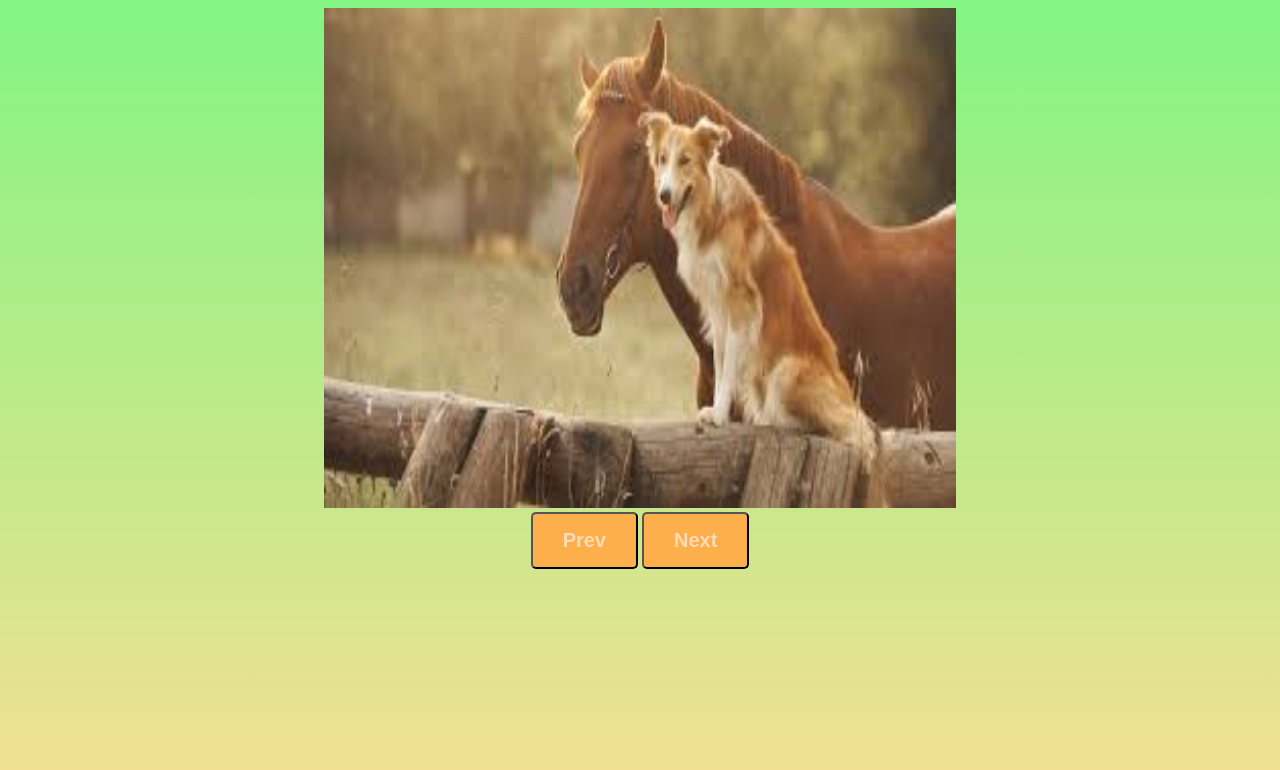
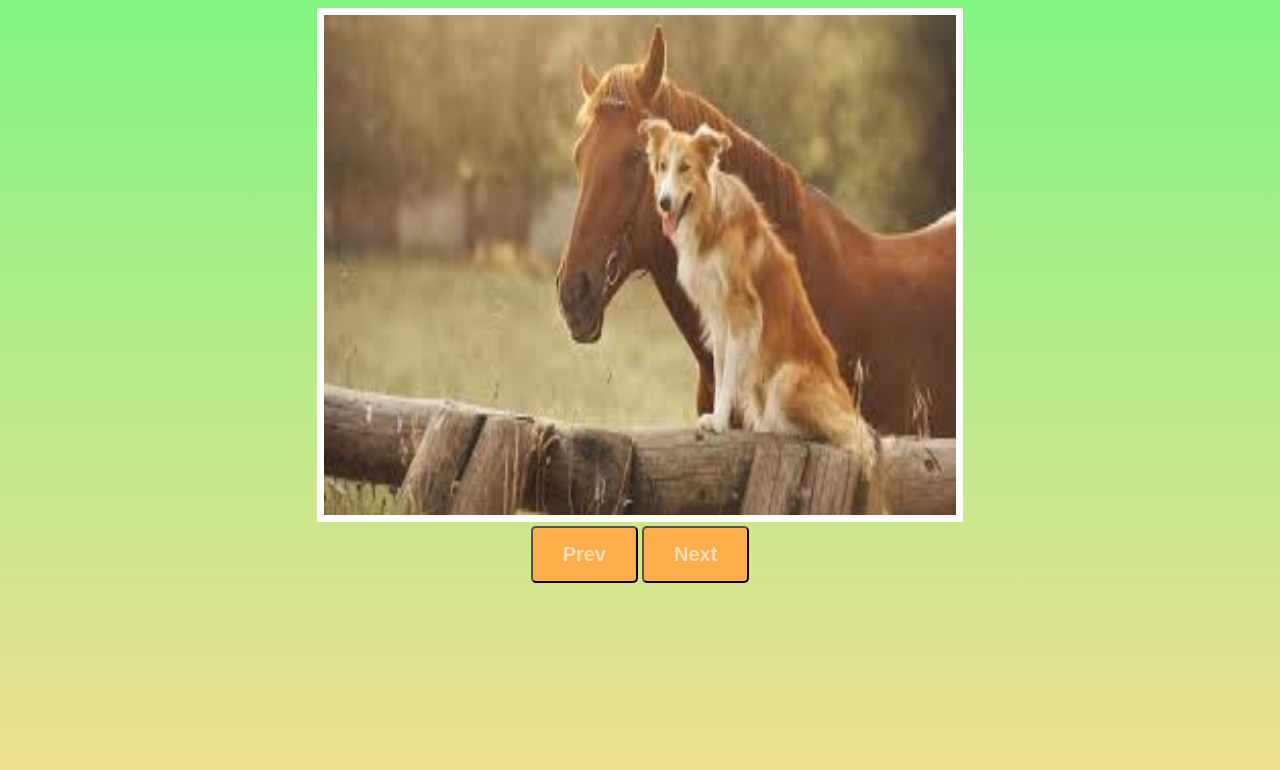
Before and after one commit to LailaL88/imageslider, a plain HTML site: page index.html in a window 1280 px wide. Drawn offline with Linux system fonts and the light colour scheme.

Commit message:
Update index.html

```diff
--- a/index.html
+++ b/index.html
@@ -8,7 +8,7 @@
 <body style="background-image:linear-gradient(rgb(130, 245, 130),rgb(247, 223, 147)); height:100vh;">
     <div style="text-align:center">
 
-    <img src="horse1.jpg" id="myImage" style="height:500px; width:50%"><br>
+    <img src="horse1.jpg" id="myImage" style="height:500px; width:50%;border:7px solid white;"><br>
     <button id="prevBtn" onclick="prev()" style="background-color: rgb(252, 175, 74); color:peachpuff;font-weight: bold; border-radius:5px;padding:15px 30px;font-size: 20px;">Prev</button>
     <button id="nextBtn" onclick="next()" style="background-color: rgb(252, 175, 74); color:peachpuff;font-weight: bold;border-radius:5px;padding:15px 30px;font-size: 20px;">Next</button>
     </div>
```
